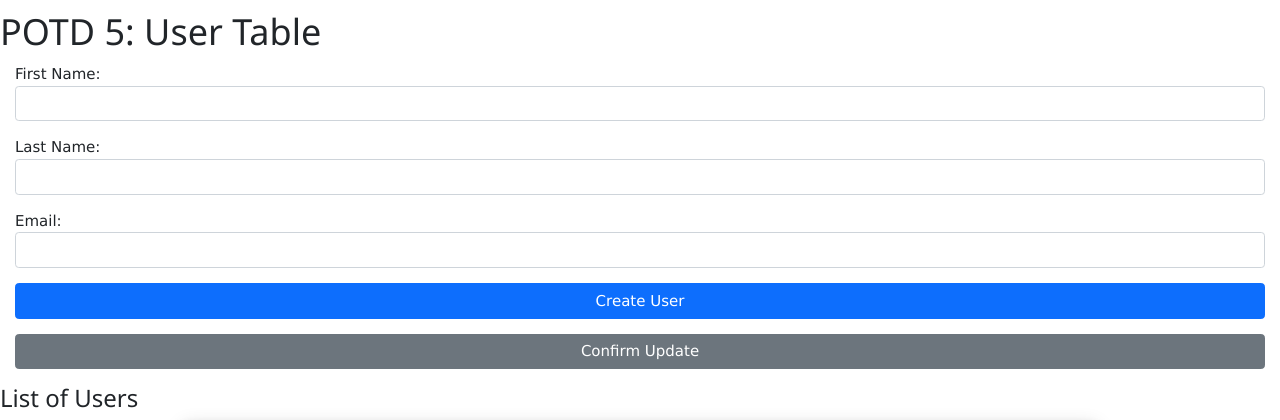
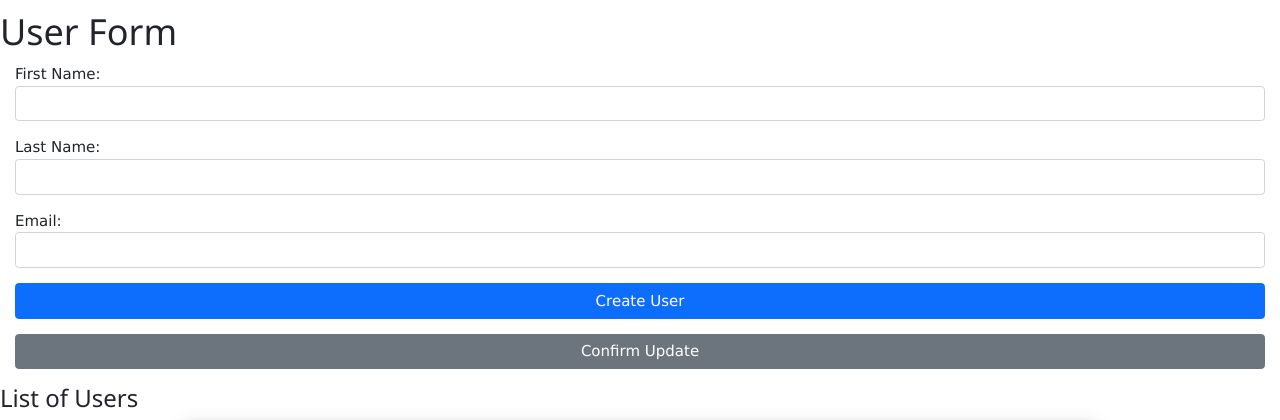
Before and after one commit to kevinnamkung/cs4750-project, a PHP site: page /userform.php in a window 1280 px wide. Shown: the top 420 px of the page. Run offline with PHP 8.4, Linux system fonts and the light colour scheme; data that the repository does not hold is empty.

Commit message:
Update userform.php

```diff
--- a/userform.php
+++ b/userform.php
@@ -37,7 +37,7 @@
     </head>
 
     <body>
-        <h1> POTD 5: User Table </h1>
+        <h1>User Form</h1>
 
         <form name="mainForm" action="userform.php" method="post">
             <div class="row mb-3 mx-3">
```
